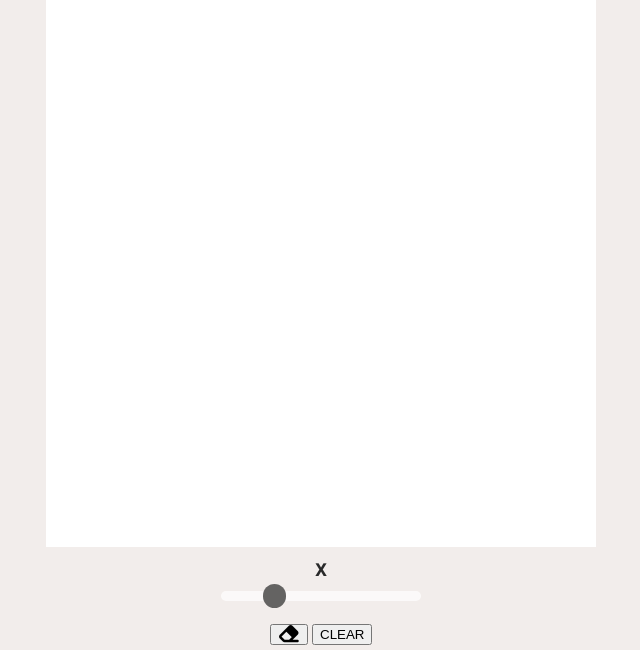
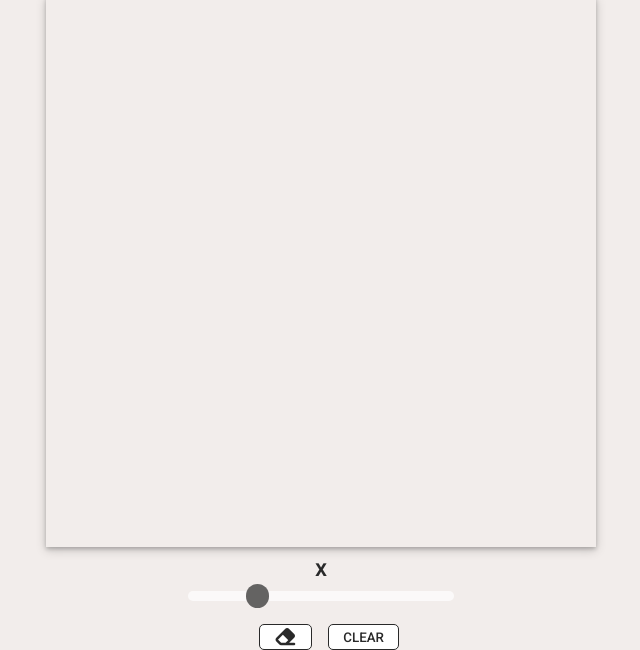
Before and after one commit to m1lanaz/Etch-a-sketch, a plain HTML site: page index.html in a window 1280 px wide. Shown: the part 193-843 px from the top of the page, without its empty margins (319-959 px from the left). Drawn offline with Linux system fonts and the light colour scheme.

Commit message:
complete styling

```diff
--- a/styles.css
+++ b/styles.css
@@ -20,11 +20,11 @@ h1 {
 }
 
 .canvas {
-    background-color: white;
     width: 550px;
     height: 550px;
     margin-bottom: 1rem ;
     margin: 0;
+    box-shadow: 0 2px 4px 0 rgba(0, 0, 0, 0.2), 0 3px 10px 0 rgba(0, 0, 0, 0.19);
 }
 
 .controls {
@@ -49,7 +49,7 @@ h1 {
     -webkit-appearance: none;
     height: 10px;
     border-radius: 5px;
-    width: 150%;
+    width: 200%;
     background: white;
     opacity: 0.7;
     -webkit-transition: .2s;
@@ -71,3 +71,28 @@ h1 {
 .slider:hover {
     opacity: 1;
   }
+
+.buttonContainer {
+    display: flex;
+    align-items: center;
+    justify-content: center;
+}
+
+button {
+    font-weight: 500;
+    font-family: 'Roboto';
+    border: #292929 1px solid;
+    border-radius: 5px;
+    padding: 0.3rem 0.9rem;
+    background-color: white;
+    color: #292929;
+    cursor: pointer;
+}
+
+button:hover {
+    opacity: 0.8;
+}
+
+#eraser {
+    margin: 0 1rem;
+}
```
